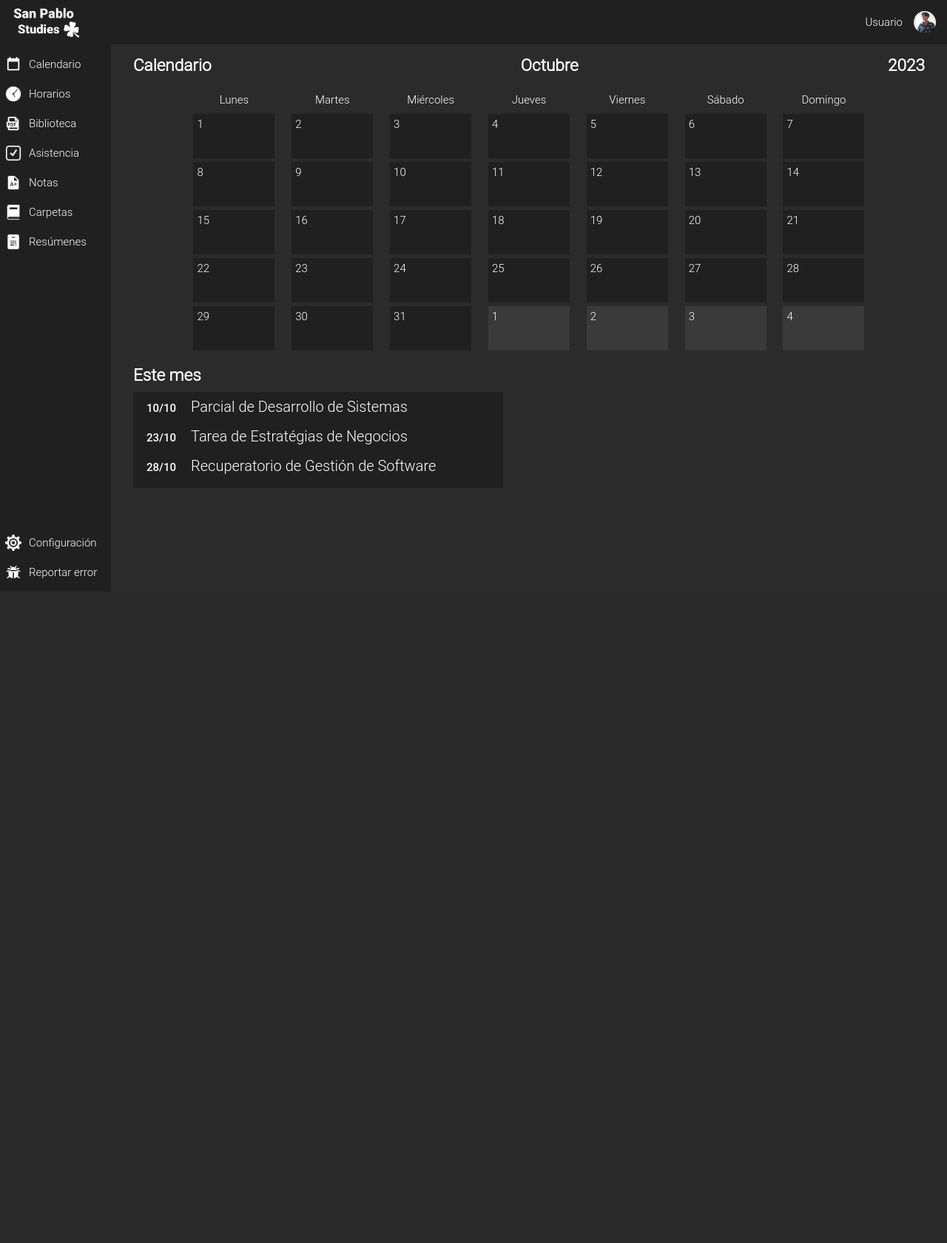
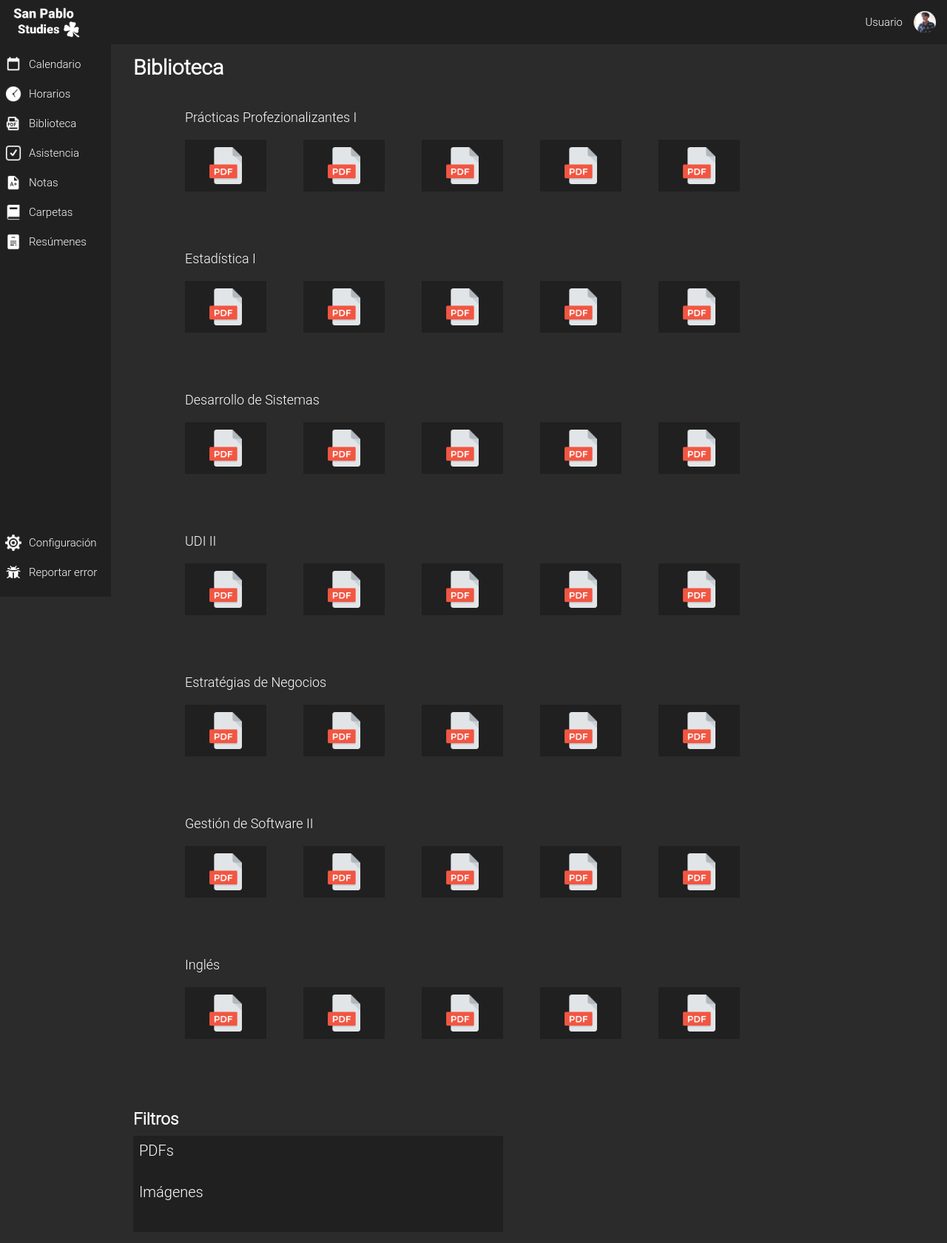
Before and after one commit to MaksiConGit/San-Pablo-Studies, a PHP site: page / in a window 1280 px wide. Shown: the whole page at 74% size. Before the commit the page ends 782 px from the top, so only its background shows below. Run offline with PHP 8.4, Linux system fonts and the light colour scheme; some web fonts are replaced.

Commit message:
Se hizo un primer boceto de biblioteca

```diff
--- a/css/style.css
+++ b/css/style.css
@@ -133,34 +133,59 @@ body{
     padding-right: 30px;
 }
 
-#calendario-titulos{
+#biblioteca-titulos{
     display: flex;
     justify-content: space-between;
     padding-bottom: 10px;
-    margin-bottom: 15px;
+    margin-bottom: 30px;
+    font-size: 19px;
 }
 
-#dias-calendario{
-    display: flex;
+#pdfs-biblioteca{
     justify-content: space-around;
     margin-left: 70px;
     margin-right: 70px;
     margin-bottom: 15px;
 }
 
-#dias-calendario div div{
+#pdfs-biblioteca .div-materia{
+    display: flex;
+}
+
+#pdfs-biblioteca .div-materia div{
+    display: flex;
+    justify-content: center; /* Centra horizontalmente */
+    align-items: center;
+}
+
+.div-materia div img{
+    width: 50px;
+    height: 50px;
+}
+
+#pdfs-biblioteca div div{
+    display: flex;
+    margin-right: 50px;
+}
+
+#pdfs-biblioteca div div:hover{
+    cursor: pointer;
+}
+
+#pdfs-biblioteca div div{
     background-color: #202020;
     width: 100px;
-    height: 50px;
-    margin-bottom: 5px;
-    padding: 5px
+    height: 60px;
+    margin-top: 20px;
+    margin-bottom: 80px;
+    padding: 5px;
 }
 
-#dias-calendario div .dia-otro-mes{
-    background-color: #3A3A3A;
+#pdfs-biblioteca span{
+    font-size: 18px;
 }
 
-#dias-calendario div span{
+#pdfs-biblioteca div span{
     display: flex;
     flex-direction: column; /* Coloca los elementos en columnas */
     align-items: center; /* Centra horizontalmente los elementos */
@@ -168,7 +193,7 @@ body{
     margin-bottom: 10px;
 }
 
-#lista-eventos{
+#filtros{
     background-color: #202020;
     height: 130px;
     width: 500px;
@@ -176,11 +201,11 @@ body{
     overflow-y: scroll;
 }
 
-#lista-eventos div{
+#filtros div{
     padding: 8px;
 }
 
-#lista-eventos div:hover{
+#filtros div:hover{
     cursor: pointer;
 }
 
--- a/index.html
+++ b/index.html
@@ -86,79 +86,76 @@
             <div id="horarios" class="contenido_mostrado"><h2>Horarios</h2></div>
             <div id="biblioteca" class="contenido_mostrado">
 
-                <div id="calendario-titulos">
-                    <h2>Calendario</h2>
-                    <h2>Octubre</h2>
-                    <h2>2023</h2>
+                <div id="biblioteca-titulos">
+                    <h2>Biblioteca</h2>
                 </div>
 
-                <div id="dias-calendario">
+                <div id="pdfs-biblioteca">
 
-                    <div>
-                        <span>Lunes</span>
-                        <div>1</div>
-                        <div>8</div>
-                        <div>15</div>
-                        <div>22</div>
-                        <div>29</div>
+                    <span>Prácticas Profezionalizantes I</span>
+                    <div class="div-materia">
+                        <div><img src="img/pdf.png" alt=""></div>
+                        <div><img src="img/pdf.png" alt=""></div>
+                        <div><img src="img/pdf.png" alt=""></div>
+                        <div><img src="img/pdf.png" alt=""></div>
+                        <div><img src="img/pdf.png" alt=""></div>
                     </div>
-                    <div>
-                        <span>Martes</span>
-                        <div>2</div>
-                        <div>9</div>
-                        <div>16</div>
-                        <div>23</div>
-                        <div>30</div>
+                    <span>Estadística I</span>
+                    <div class="div-materia">
+                        <div><img src="img/pdf.png" alt=""></div>
+                        <div><img src="img/pdf.png" alt=""></div>
+                        <div><img src="img/pdf.png" alt=""></div>
+                        <div><img src="img/pdf.png" alt=""></div>
+                        <div><img src="img/pdf.png" alt=""></div>
                     </div>
-                    <div>
-                        <span>Miércoles</span>
-                        <div>3</div>
-                        <div>10</div>
-                        <div>17</div>
-                        <div>24</div>
-                        <div>31</div>
+                    <span>Desarrollo de Sistemas</span>
+                    <div class="div-materia">
+                        <div><img src="img/pdf.png" alt=""></div>
+                        <div><img src="img/pdf.png" alt=""></div>
+                        <div><img src="img/pdf.png" alt=""></div>
+                        <div><img src="img/pdf.png" alt=""></div>
+                        <div><img src="img/pdf.png" alt=""></div>
                     </div>
-                    <div>
-                        <span>Jueves</span>
-                        <div>4</div>
-                        <div>11</div>
-                        <div>18</div>
-                        <div>25</div>
-                        <div class="dia-otro-mes">1</div>
+                    <span>UDI II</span>
+                    <div class="div-materia">
+                        <div><img src="img/pdf.png" alt=""></div>
+                        <div><img src="img/pdf.png" alt=""></div>
+                        <div><img src="img/pdf.png" alt=""></div>
+                        <div><img src="img/pdf.png" alt=""></div>
+                        <div><img src="img/pdf.png" alt=""></div>
                     </div>
-                    <div>
-                        <span>Viernes</span>
-                        <div>5</div>
-                        <div>12</div>
-                        <div>19</div>
-                        <div>26</div>
-                        <div class="dia-otro-mes">2</div>
+                    <span>Estratégias de Negocios</span>
+                    <div class="div-materia">
+                        <div><img src="img/pdf.png" alt=""></div>
+                        <div><img src="img/pdf.png" alt=""></div>
+                        <div><img src="img/pdf.png" alt=""></div>
+                        <div><img src="img/pdf.png" alt=""></div>
+                        <div><img src="img/pdf.png" alt=""></div>
                     </div>
-                    <div>
-                        <span>Sábado</span>
-                        <div>6</div>
-                        <div>13</div>
-                        <div>20</div>
-                        <div>27</div>
-                        <div class="dia-otro-mes">3</div>
+                    <span>Gestión de Software II</span>
+                    <div class="div-materia">
+                        <div><img src="img/pdf.png" alt=""></div>
+                        <div><img src="img/pdf.png" alt=""></div>
+                        <div><img src="img/pdf.png" alt=""></div>
+                        <div><img src="img/pdf.png" alt=""></div>
+                        <div><img src="img/pdf.png" alt=""></div>
                     </div>
-                    <div>
-                        <span>Domingo</span>
-                        <div>7</div>
-                        <div>14</div>
-                        <div>21</div>
-                        <div>28</div>
-                        <div class="dia-otro-mes">4</div>
+                    <span>Inglés</span>
+                    <div class="div-materia">
+                        <div><img src="img/pdf.png" alt=""></div>
+                        <div><img src="img/pdf.png" alt=""></div>
+                        <div><img src="img/pdf.png" alt=""></div>
+                        <div><img src="img/pdf.png" alt=""></div>
+                        <div><img src="img/pdf.png" alt=""></div>
                     </div>
 
                 </div>
 
-                <h2>Este mes</h2>
+                <h2>Filtros</h2>
 
-                <div id="lista-eventos">
-                    <div><span class="fecha-evento">10/10</span><span class="nombre-evento">Parcial de Desarrollo de Sistemas</span></div>
-                    <div><span class="fecha-evento">23/10</span><span class="nombre-evento">Tarea de Estratégias de Negocios</span></div>
-                    <div><span class="fecha-evento">28/10</span><span class="nombre-evento">Recuperatorio de Gestión de Software</span></div>
+                <div id="filtros">
+                    <div><span class="nombre-evento">PDFs</span><div class="boton-filtro"></div></div>
+                    <div><span class="nombre-evento">Imágenes</span><div class="boton-filtro"></div></div>
                 </div>
 
             </div>
```
